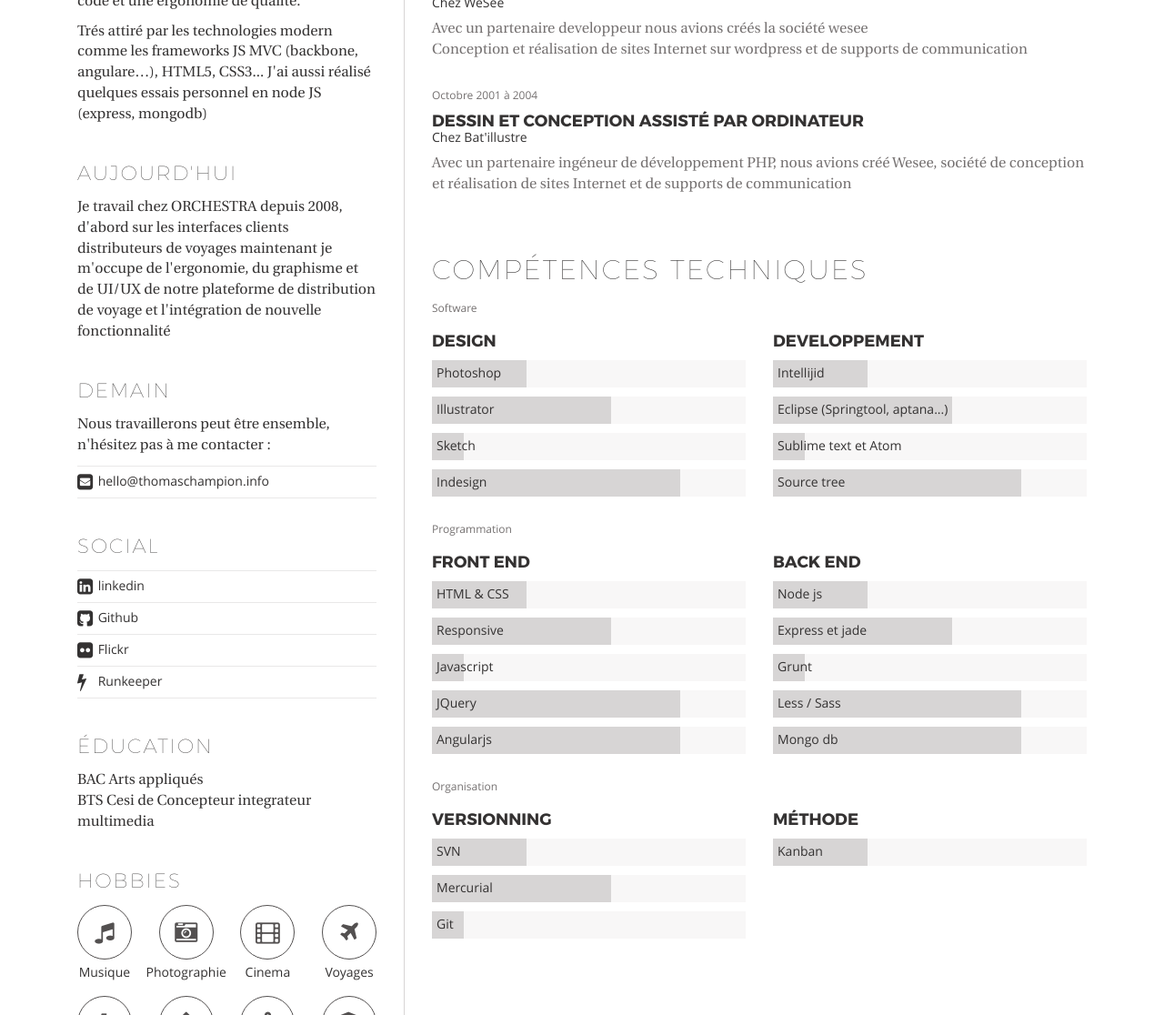
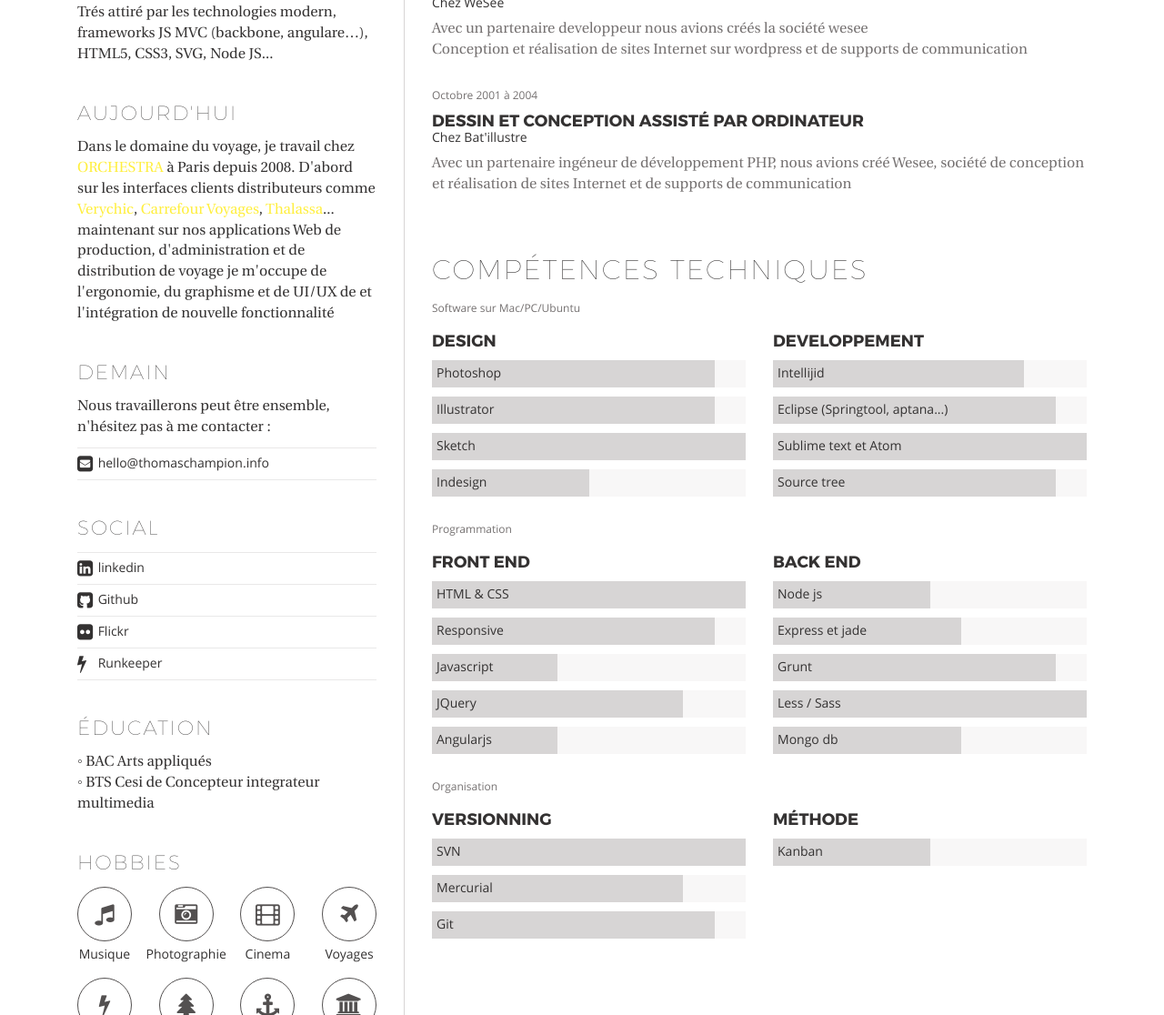
Before and after one commit to Tombiliby/me.info, a plain HTML site: page index.html in a window 1280 px wide. Shown: the part 568-1684 px from the top of the page at 91% size. Drawn offline with Linux system fonts and the light colour scheme.

Commit message:
text changed

```diff
--- a/index.html
+++ b/index.html
@@ -59,13 +59,13 @@
 						</div>
 					</section>
 					<section class="smallDescZone">
-						<h3>Hello.☻</h3>
-						<p>Mon profil entre créatif et techique me permet d'apprehender facilement les problematiques  technique et de fournir un code et une ergonomie de qualité.</p>
-						<p>Trés attiré par les technologies modern comme les frameworks JS MVC (backbone, angulare…), HTML5, CSS3... J'ai aussi réalisé quelques essais personnel en node JS (express, mongodb)</p>
+						<h3 class="h2">Bonjour <i class="fa fa-smile-o"></i></h3>
+						<p>Mon profil d'une part créatif et d'autre part techique me permet d'apprehender facilement les problematiques  "UI &amp; UX"</p>
+						<p>Trés attiré par les technologies modern, frameworks JS MVC (backbone, angulare…), HTML5, CSS3, SVG, Node JS...</p>
 					</section>
 					<section class="todayDescZone">
 						<h3 class="h2">Aujourd'hui</h3>
-						<p>Je travail chez ORCHESTRA depuis 2008, d'abord sur les interfaces clients distributeurs de voyages maintenant je m'occupe de l'ergonomie, du graphisme et de UI/UX de notre plateforme de distribution de voyage et l'intégration de nouvelle fonctionnalité</p>
+						<p>Dans le domaine du voyage, je travail chez <a href="http://orchestra.eu" target="_blank">ORCHESTRA</a> à Paris depuis 2008. D'abord sur les interfaces clients distributeurs comme <a href="http://www.verychic.com/" target="_blank">Verychic</a>, <a href="http://voyages.carrefour.fr" target="_blank">Carrefour Voyages</a>, <a href="http://www.thalassa.com/">Thalassa</a>... maintenant sur nos applications Web de production, d'administration et de distribution de voyage je m'occupe de l'ergonomie, du graphisme et de UI/UX de et l'intégration de nouvelle fonctionnalité</p>
 					</section>
 					<section class="tomorrowDescZone">
 						<h3 class="h2">Demain</h3>
@@ -104,8 +104,8 @@
 					<section class="educationZone">
 						<h3 class="h2">Éducation</h3>
 						<ul class="list-unstyled">
-							<li>BAC Arts appliqués</li>
-							<li>BTS Cesi de Concepteur integrateur multimedia</li>
+							<li>◦ BAC Arts appliqués</li>
+							<li>◦ BTS Cesi de Concepteur integrateur multimedia</li>
 						</ul>
 					</section>
 					<section class="hobbiesZone">
@@ -213,25 +213,25 @@
 					</section>
 					<section class="skillsZone">
 						<h2>Compétences techniques</h2>
-						<h3>Software</h3>
+						<h3>Software sur Mac/PC/Ubuntu</h3>
 						<div class="row skillsCol skillsSoftware">
 							<div class="col-md-6">
 								<h4>Design</h4>
 								<ul class="list-unstyled skillsList">
 									<li class="item">
-										<span data-value="30" class="gauge"></span>
+										<span data-value="90" class="gauge"></span>
 										<span class="lbl">Photoshop</span>
 									</li>
 									<li class="item">
-										<span data-value="57" class="gauge"></span>
+										<span data-value="90" class="gauge"></span>
 										<span class="lbl">Illustrator</span>
 									</li>
 									<li class="item">
-										<span data-value="10" class="gauge"></span>
+										<span data-value="100" class="gauge"></span>
 										<span class="lbl">Sketch</span>
 									</li>
 									<li class="item">
-										<span data-value="79" class="gauge"></span>
+										<span data-value="50" class="gauge"></span>
 										<span class="lbl">Indesign</span>
 									</li>
 								</ul>
@@ -240,19 +240,19 @@
 								<h4>Developpement</h4>
 								<ul class="list-unstyled skillsList">
 									<li class="item">
-										<span data-value="30" class="gauge"></span>
+										<span data-value="80" class="gauge"></span>
 										<span class="lbl">Intellijid</span>
 									</li>
 									<li class="item">
-										<span data-value="57" class="gauge"></span>
+										<span data-value="90" class="gauge"></span>
 										<span class="lbl">Eclipse (Springtool, aptana...)</span>
 									</li>
 									<li class="item">
-										<span data-value="10" class="gauge"></span>
+										<span data-value="100" class="gauge"></span>
 										<span class="lbl">Sublime text et Atom</span>
 									</li>
 									<li class="item">
-										<span data-value="79" class="gauge"></span>
+										<span data-value="90" class="gauge"></span>
 										<span class="lbl">Source tree</span>
 									</li>
 								</ul>
@@ -264,23 +264,23 @@
 								<h4>Front end</h4>
 								<ul class="list-unstyled skillsList">
 									<li class="item">
-										<span data-value="30" class="gauge"></span>
+										<span data-value="100" class="gauge"></span>
 										<span class="lbl">HTML &amp; CSS</span>
 									</li>
 									<li class="item">
-										<span data-value="57" class="gauge"></span>
+										<span data-value="90" class="gauge"></span>
 										<span class="lbl">Responsive</span>
 									</li>
 									<li class="item">
-										<span data-value="10" class="gauge"></span>
+										<span data-value="40" class="gauge"></span>
 										<span class="lbl">Javascript</span>
 									</li>
 									<li class="item">
-										<span data-value="79" class="gauge"></span>
+										<span data-value="80" class="gauge"></span>
 										<span class="lbl">JQuery</span>
 									</li>
 									<li class="item">
-										<span data-value="79" class="gauge"></span>
+										<span data-value="40" class="gauge"></span>
 										<span class="lbl">Angularjs</span>
 									</li>
 								</ul>
@@ -289,23 +289,23 @@
 								<h4>Back end</h4>
 								<ul class="list-unstyled skillsList">
 									<li class="item">
-										<span data-value="30" class="gauge"></span>
+										<span data-value="50" class="gauge"></span>
 										<span class="lbl">Node js</span>
 									</li>
 									<li class="item">
-										<span data-value="57" class="gauge"></span>
+										<span data-value="60" class="gauge"></span>
 										<span class="lbl">Express et jade </span>
 									</li>
 									<li class="item">
-										<span data-value="10" class="gauge"></span>
+										<span data-value="90" class="gauge"></span>
 										<span class="lbl">Grunt</span>
 									</li>
 									<li class="item">
-										<span data-value="79" class="gauge"></span>
+										<span data-value="100" class="gauge"></span>
 										<span class="lbl">Less / Sass</span>
 									</li>
 									<li class="item">
-										<span data-value="79" class="gauge"></span>
+										<span data-value="60" class="gauge"></span>
 										<span class="lbl">Mongo db</span>
 									</li>
 								</ul>
@@ -317,15 +317,15 @@
 								<h4>Versionning</h4>
 								<ul class="list-unstyled skillsList">
 									<li class="item">
-										<span data-value="30" class="gauge"></span>
+										<span data-value="100" class="gauge"></span>
 										<span class="lbl">SVN</span>
 									</li>
 									<li class="item">
-										<span data-value="57" class="gauge"></span>
+										<span data-value="80" class="gauge"></span>
 										<span class="lbl">Mercurial</span>
 									</li>
 									<li class="item">
-										<span data-value="10" class="gauge"></span>
+										<span data-value="90" class="gauge"></span>
 										<span class="lbl">Git</span>
 									</li>
 								</ul>
@@ -334,7 +334,7 @@
 								<h4>Méthode</h4>
 								<ul class="list-unstyled skillsList">
 									<li class="item">
-										<span data-value="30" class="gauge"></span>
+										<span data-value="50" class="gauge"></span>
 										<span class="lbl">Kanban</span>
 									</li>
 								</ul>
```
